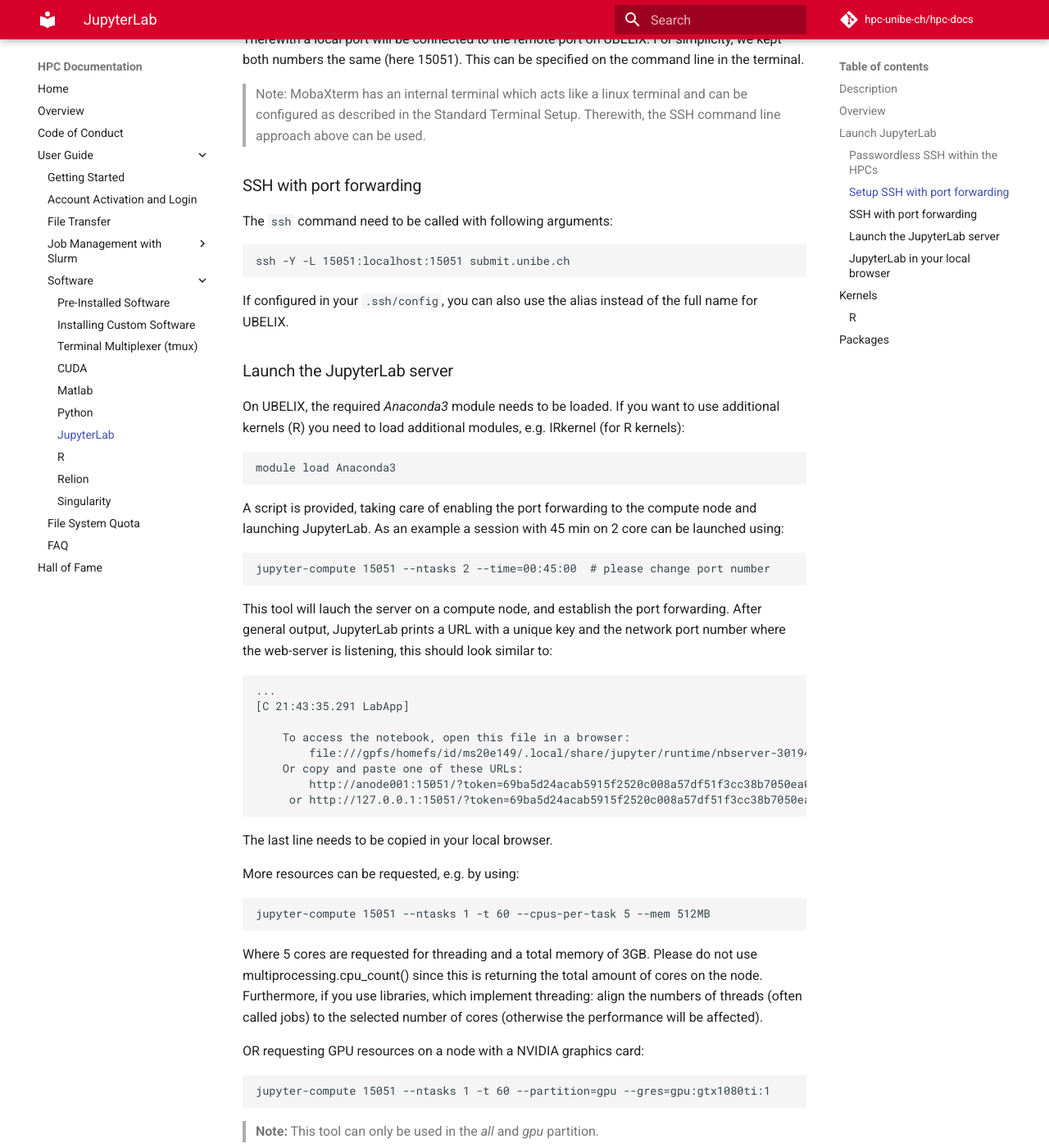
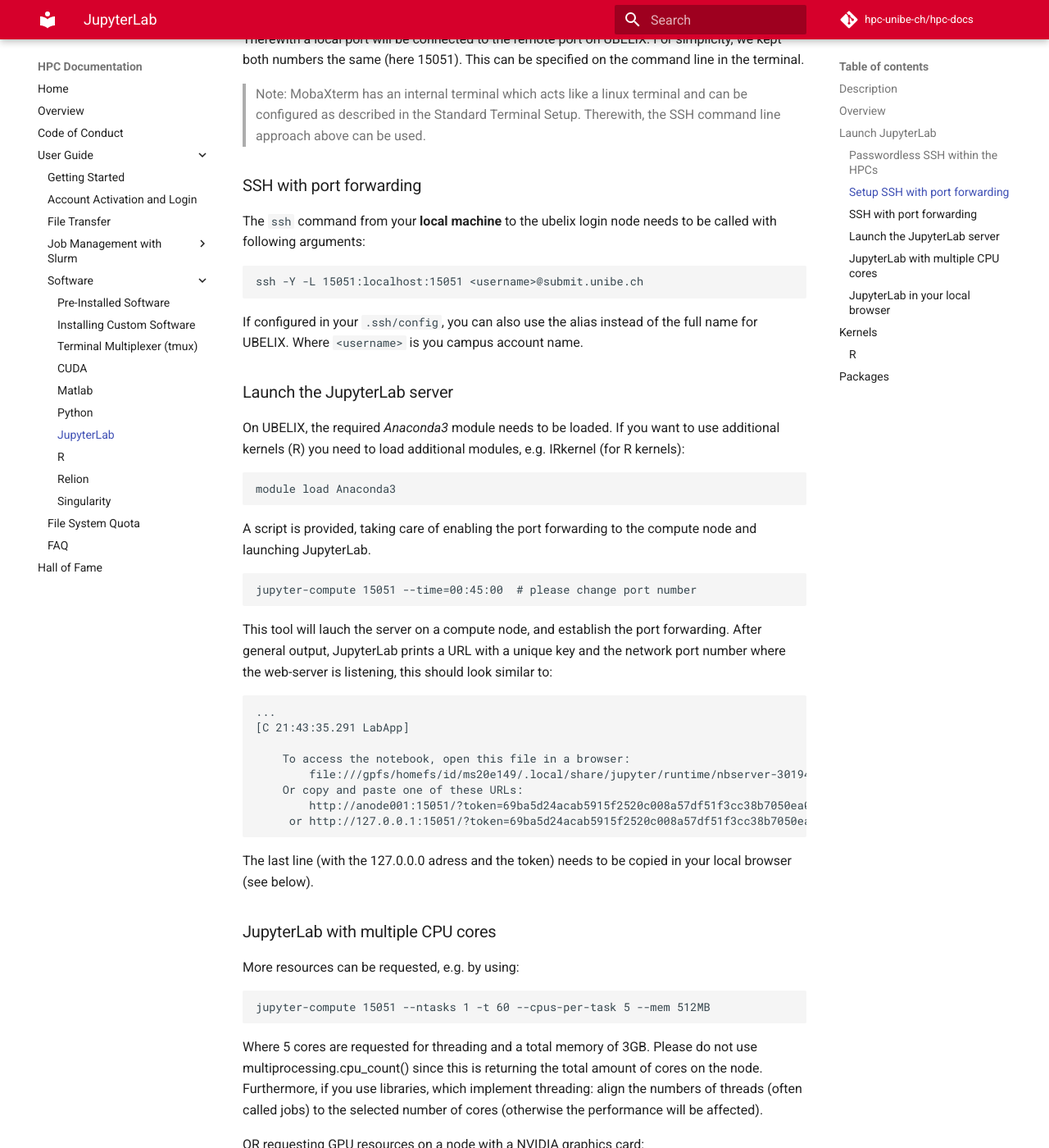
Before and after one commit to hpc-unibe-ch/hpc-unibe-ch.github.io, an MkDocs documentation site: the page built from docs/user-guide/software/JupyterLab.md, in a window 1280 px wide and 1400 px high, scrolled down 1564 px. Shown: the whole window at 82% size. Built offline with MkDocs 1.6.1 and Material for MkDocs 9.7.7, drawn with Linux system fonts in a browser that asks for light colours; comment, search, counter and statistics services are not loaded.

Commit message:
correct JupyterLab port forwarding and multicore

````diff
--- a/docs/user-guide/software/JupyterLab.md
+++ b/docs/user-guide/software/JupyterLab.md
@@ -54,12 +54,12 @@ First, the port forwarding needs to be enabled between your local machine and UB
 
 ### SSH with port forwarding
 
-The ```ssh``` command need to be called with following arguments:
+The ```ssh``` command from your **local machine** to the ubelix login node  needs to be called with following arguments:
 
 ```
-ssh -Y -L 15051:localhost:15051 submit.unibe.ch
+ssh -Y -L 15051:localhost:15051 <username>@submit.unibe.ch
 ```
-If configured in your ```.ssh/config```, you can also use the alias instead of the full name for UBELIX.
+If configured in your ```.ssh/config```, you can also use the alias instead of the full name for UBELIX. Where `<username>` is you campus account name.
 
 ### Launch the JupyterLab server
 
@@ -70,10 +70,9 @@ module load Anaconda3
 ```
 
 A script is provided, taking care of enabling the port forwarding to the compute node and launching JupyterLab.
-As an example a session with 45 min on 2 core can be launched using:
 
 ```
-jupyter-compute 15051 --ntasks 2 --time=00:45:00  # please change port number
+jupyter-compute 15051 --time=00:45:00  # please change port number
 ```
 This tool will lauch the server on a compute node, and establish the port forwarding.
 After general output, JupyterLab prints a URL with a unique key and the network port number where the web-server is listening, this should look similar to:
@@ -89,8 +88,9 @@ After general output, JupyterLab prints a URL with a unique key and the network
      or http://127.0.0.1:15051/?token=69ba5d24acab5915f2520c008a57df51f3cc38b7050ea073
 ```
 
-The last line needs to be copied in your local browser.
+The last line (with the 127.0.0.0 adress and the token) needs to be copied in your local browser (see below).
 
+### JupyterLab with multiple CPU cores
 More resources can be requested, e.g. by using:
 
 ```
````
